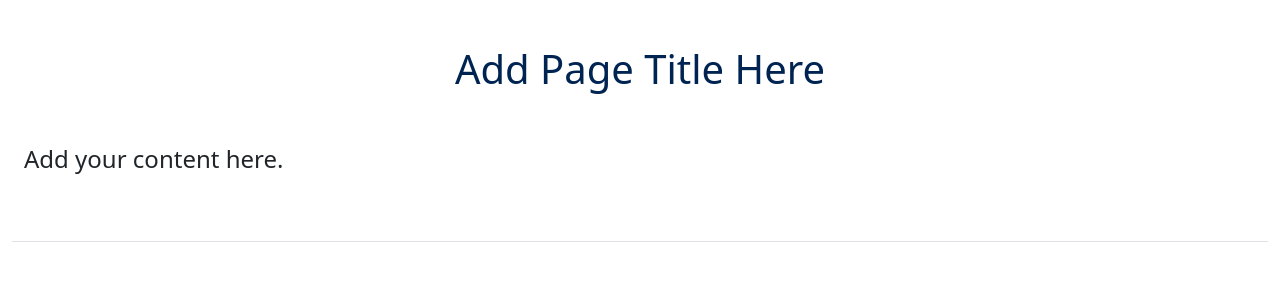
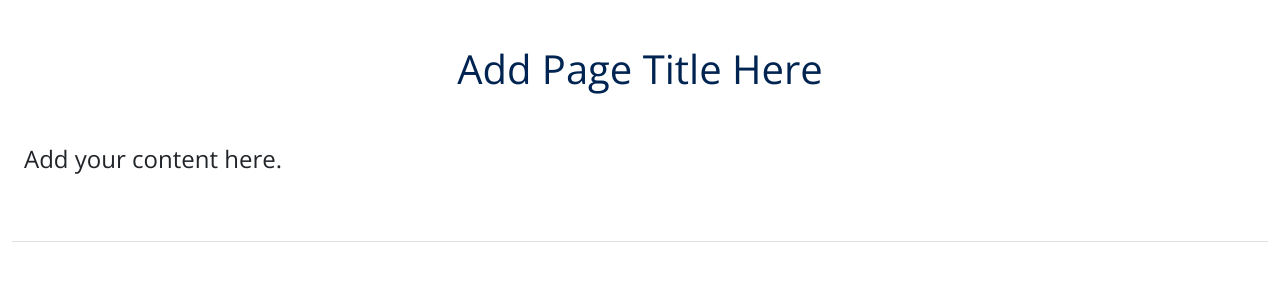
Before and after one commit to lawEdTech/templates, a plain HTML site: page index.html in a window 1280 px wide. Shown: the part 351-638 px from the top of the page. Drawn offline with nearby package versions, Linux system fonts and the light colour scheme.

Commit message:
font update

```diff
--- a/index.html
+++ b/index.html
@@ -6,6 +6,7 @@
     <meta name="viewport" content="width=device-width, initial-scale=1.0, shrink-to-fit=no">
     <title>Blank Page</title>
         <link href="https://cdn.jsdelivr.net/npm/bootstrap@5.3.3/dist/css/bootstrap.min.css" rel="stylesheet" integrity="sha384-QWTKZyjpPEjISv5WaRU9OFeRpok6YctnYmDr5pNlyT2bRjXh0JMhjY6hW+ALEwIH" crossorigin="anonymous">
+        <link href="https://fonts.googleapis.com/css2?family=Open+Sans:wght@400;700&display=swap" rel="stylesheet">
         <link rel="stylesheet" href="styles.css">
     </head>
 
--- a/styles.css
+++ b/styles.css
@@ -12,6 +12,14 @@
     --dark-grey: #808285;
     --darkest-grey: #58595b;
 }
+
+/* Importing Open Sans from Google Fonts */
+@import url('https://fonts.googleapis.com/css2?family=Open+Sans:wght@400;700&display=swap');
+
+body {
+    font-family: 'Open Sans', sans-serif;
+}
+
 
 /* TABLES */
 .table td, .table th {
```
